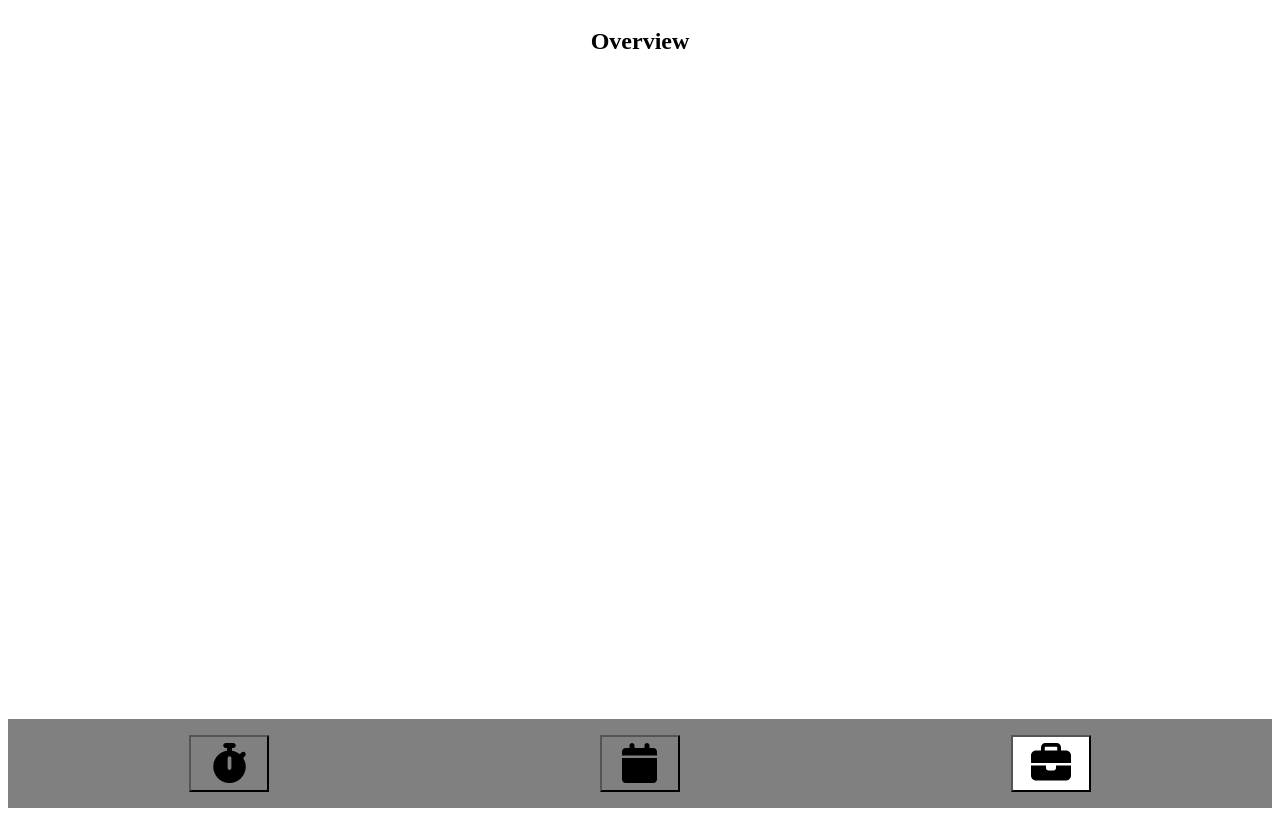
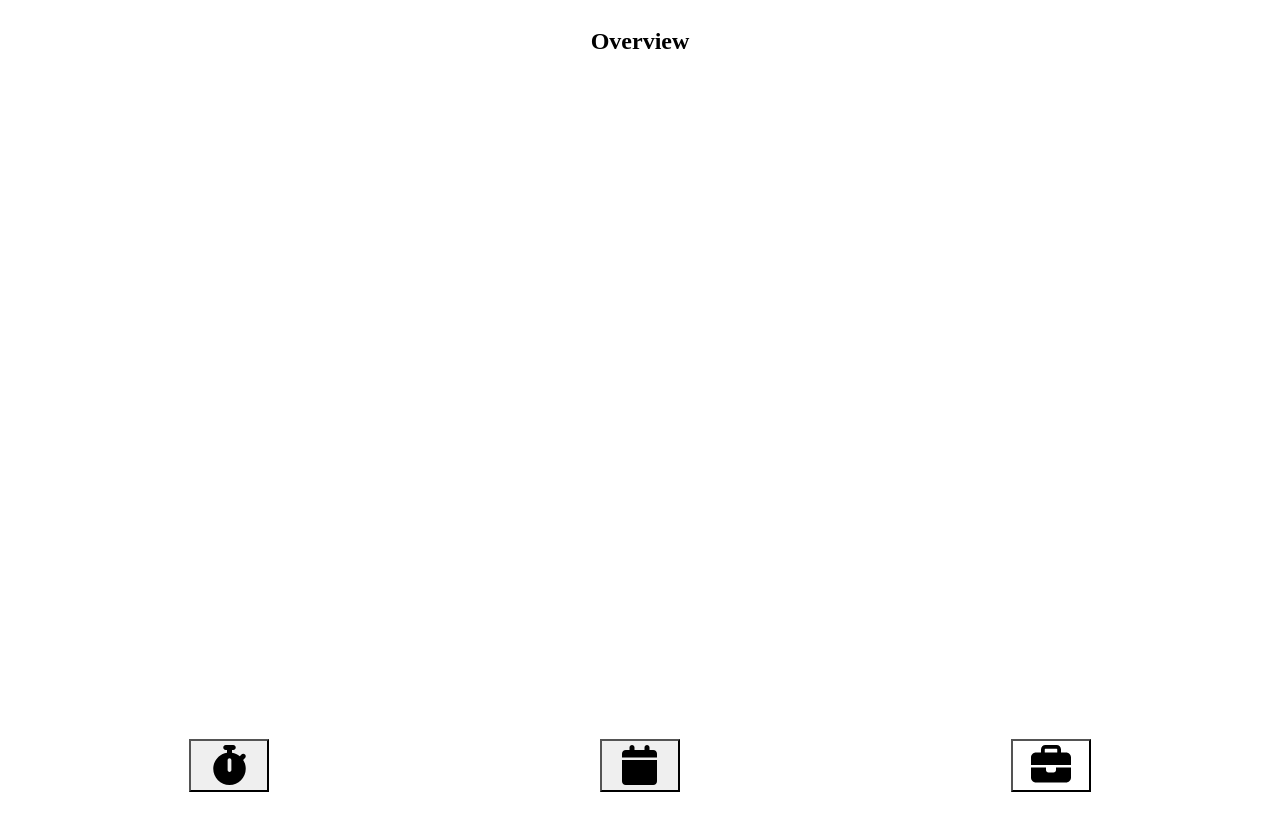
Before and after one commit to cme-timothy/time-tracking-app, a React (Create React App) app: page / in a window 1280 px wide. Built offline with nearby package versions, Linux system fonts and the light colour scheme.

Commit message:
edited Header page

```diff
--- a/src/components/Header.jsx
+++ b/src/components/Header.jsx
@@ -9,8 +9,8 @@ import { useState } from "react";
 import { Link as ReachLink } from "react-router-dom";
 function Header() {
   const [buttonClick, setButtonClick] = useState({
-    stopWatch: "gray",
-    calendar: "gray",
+    stopWatch: "gray.200",
+    calendar: "gray.200",
     briefcase: "white",
   });
 
@@ -23,13 +23,15 @@ function Header() {
   }
 
   return (
-    <Flex justify="space-around" bg="gray" p="1em">
+    <Flex justify="space-around" bg="gray.200" p="1em">
       <Link as={ReachLink} to="/Timer">
         <Button
-          onClick={() => handleClick("white", "gray", "gray")}
+          onClick={() => handleClick("white", "gray.200", "gray.200")}
           w="6em"
+          h="4em"
           align="center"
           p="0.5em"
+          _hover={{bg: "white"}}
           bg={buttonClick.stopWatch}
         >
           <FontAwesomeIcon icon={faStopwatch} size="3x" />
@@ -37,10 +39,12 @@ function Header() {
       </Link>
       <Link as={ReachLink} to="/Calender">
         <Button
-          onClick={() => handleClick("gray", "white", "gray")}
+          onClick={() => handleClick("gray.200", "white", "gray.200")}
           w="6em"
+          h="4em"
           align="center"
           p="0.5em"
+          _hover={{bg: "white"}}
           bg={buttonClick.calendar}
         >
           <FontAwesomeIcon icon={faCalendar} size="3x" />
@@ -48,10 +52,12 @@ function Header() {
       </Link>
       <Link as={ReachLink} to="/">
         <Button
-          onClick={() => handleClick("gray", "gray", "white")}
+          onClick={() => handleClick("gray.200", "gray.200", "white")}
           w="6em"
+          h="4em"
           align="center"
           p="0.5em"
+          _hover={{bg: "white"}}
           bg={buttonClick.briefcase}
         >
           <FontAwesomeIcon icon={faBriefcase} size="3x" />
```
